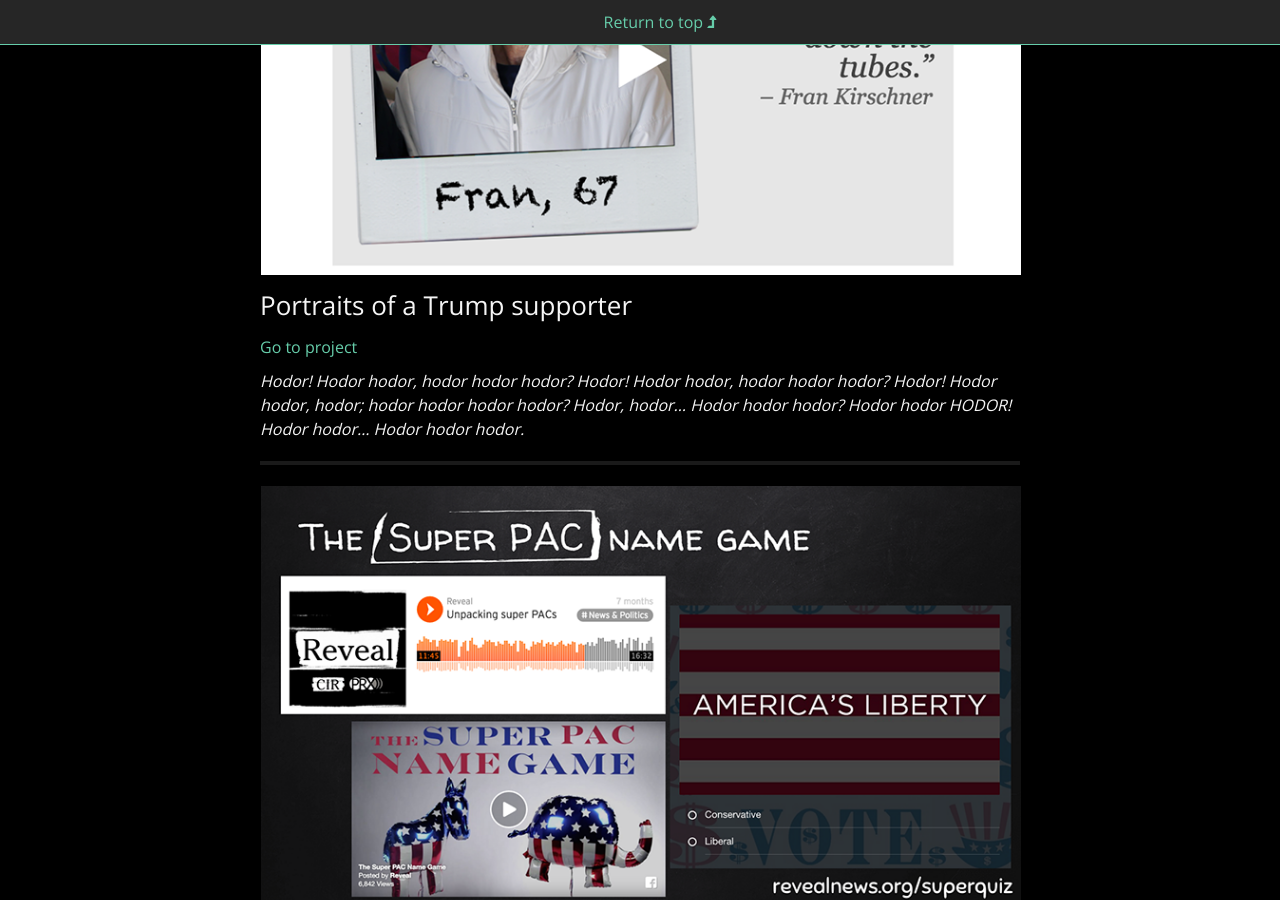
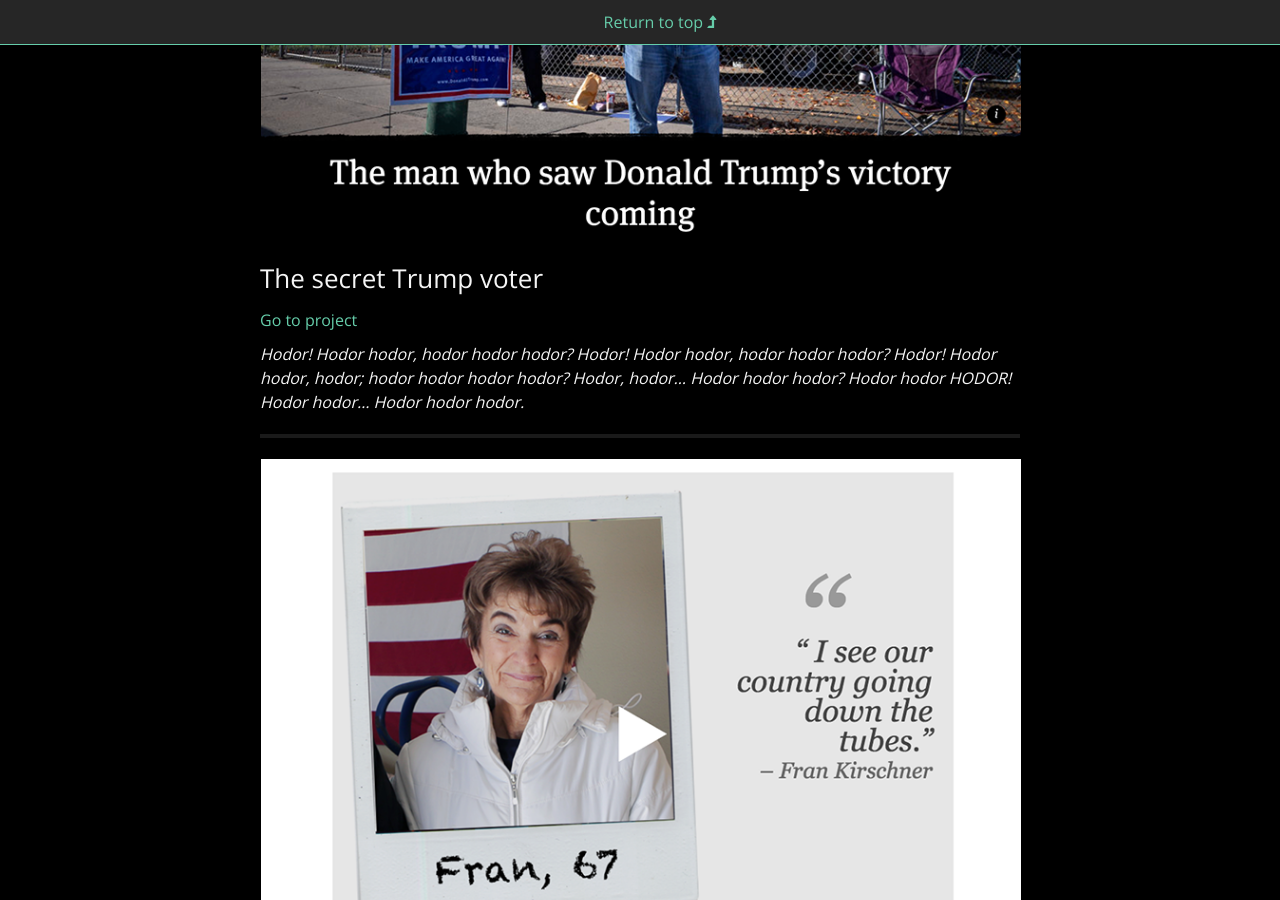
Before and after one commit to juliachanb/juliachanb.github.io, a Jekyll site: the page built from pages/portfolio.md, in a window 1280 px wide and 900 px high, scrolled down 509 px. Built offline with Jekyll 4.4.1, drawn with Linux system fonts in a browser that asks for light colours; nearby versions of some CDN libraries; some web fonts are replaced.

Commit message:
added trump voter section

```diff
--- a/pages/portfolio.md
+++ b/pages/portfolio.md
@@ -16,6 +16,16 @@
 <a class="anchor" name="digital"></a>
 
 ## Digital
+
+![steve walls]({{site.baseurl}}/pages/steve walls foto essay.png)
+
+### The secret Trump voter
+
+[Go to project](https://www.revealnews.org/episodes/the-secret-trump-voter/)
+
+*Hodor! Hodor hodor, hodor hodor hodor? Hodor! Hodor hodor, hodor hodor hodor? Hodor! Hodor hodor, hodor; hodor hodor hodor hodor? Hodor, hodor... Hodor hodor hodor? Hodor hodor HODOR! Hodor hodor... Hodor hodor hodor.*
+
+---
 
 ![fran trump]({{site.baseurl}}/pages/fran trump screenshot.png)
 
```
